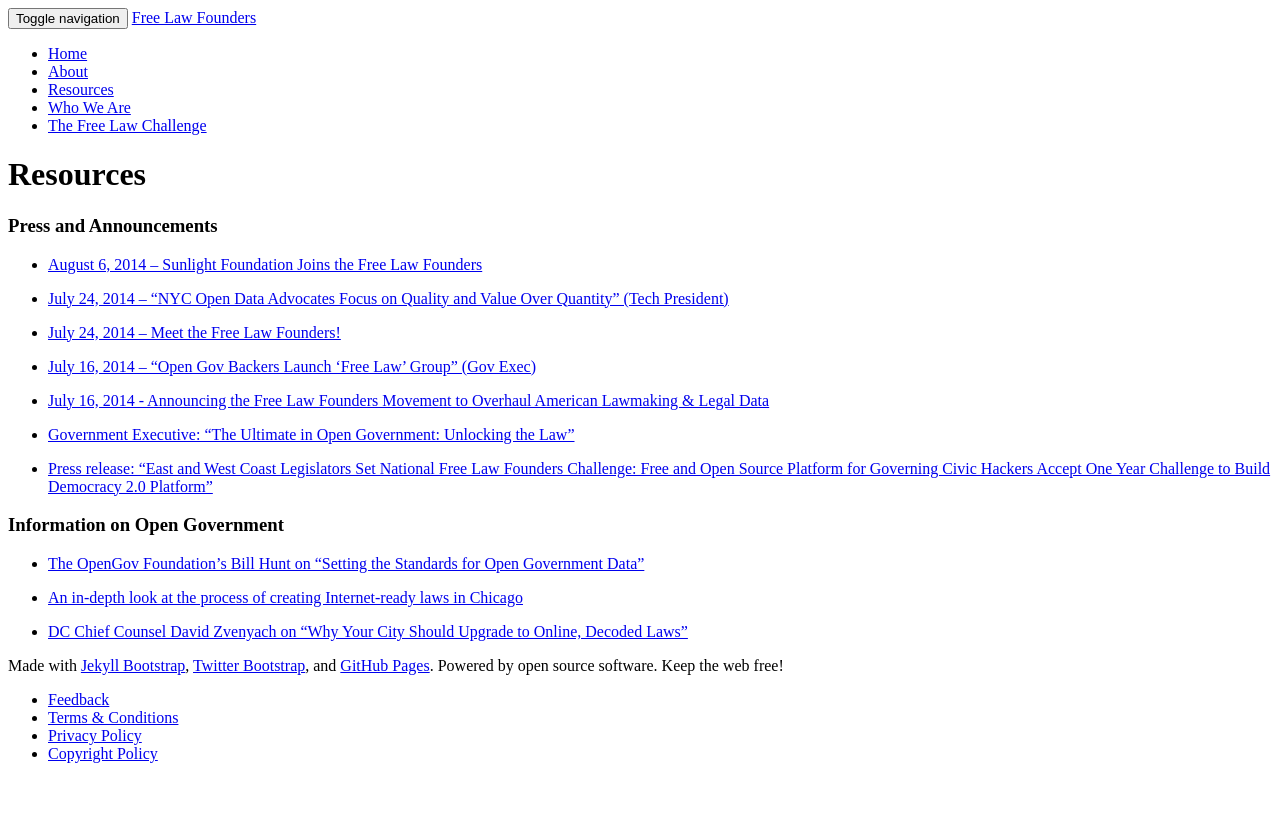
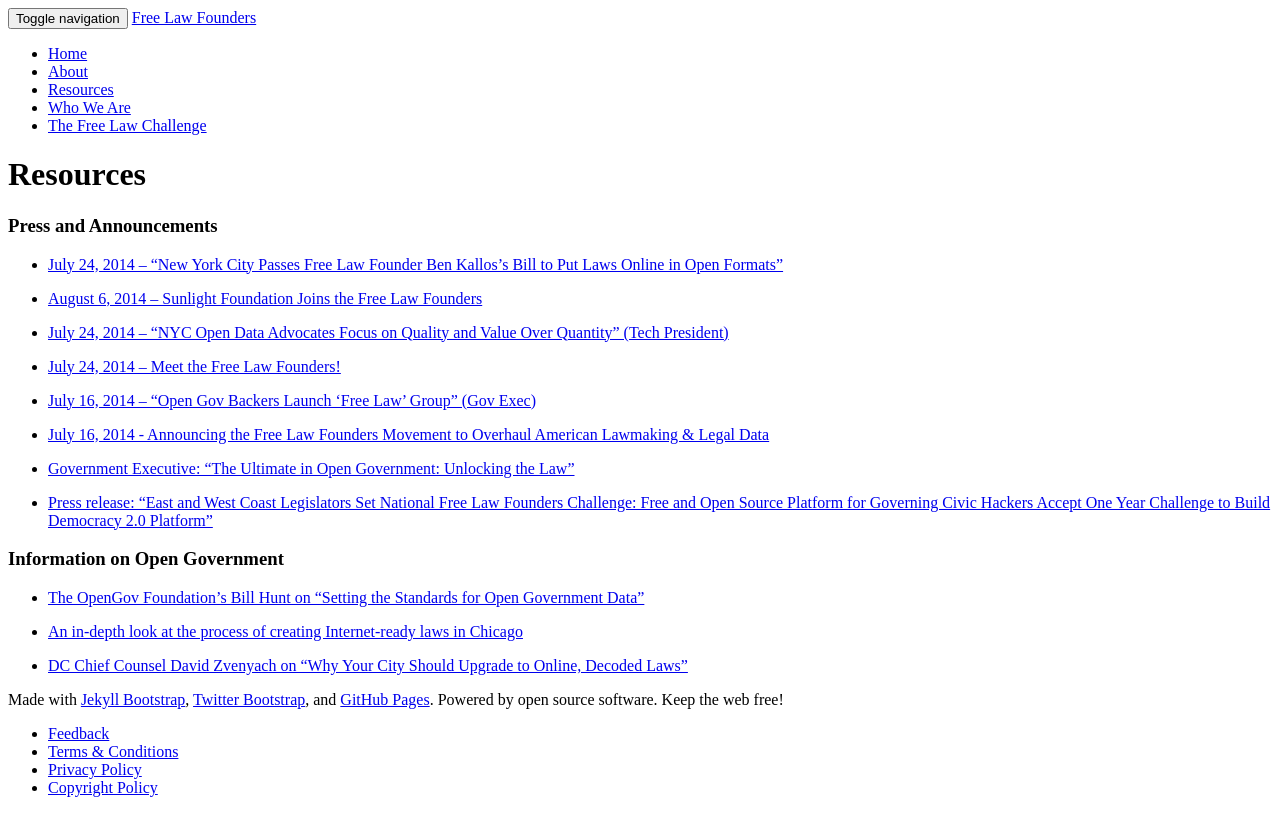
Before and after one commit to opengovfoundation/free-law-founders-site, a Jekyll site: the page built from resources.md, in a window 1280 px wide. Shown: the top 836 px of the page. Built offline with Jekyll 4.4.1, drawn with Linux system fonts in a browser that asks for light colours; nearby versions of some CDN libraries.

Commit message:
Update resources.md

```diff
--- a/resources.md
+++ b/resources.md
@@ -6,6 +6,8 @@ permalink: "resources/"
 {% include JB/setup %}
 
 ### Press and Announcements
+
+* [July 24, 2014 -- "New York City Passes Free Law Founder Ben Kallos's Bill to Put Laws Online in Open Formats"](http://www.benkallos.com/press-release/government-upgrade-nyc-council-passes-legislation-put-law-online-and-expand-city-recor)
 
 * [August 6, 2014 -- Sunlight Foundation Joins the Free Law Founders](http://opengovfoundation.org/sunlight-foundation-joins-the-free-law-founders/)
 
```
